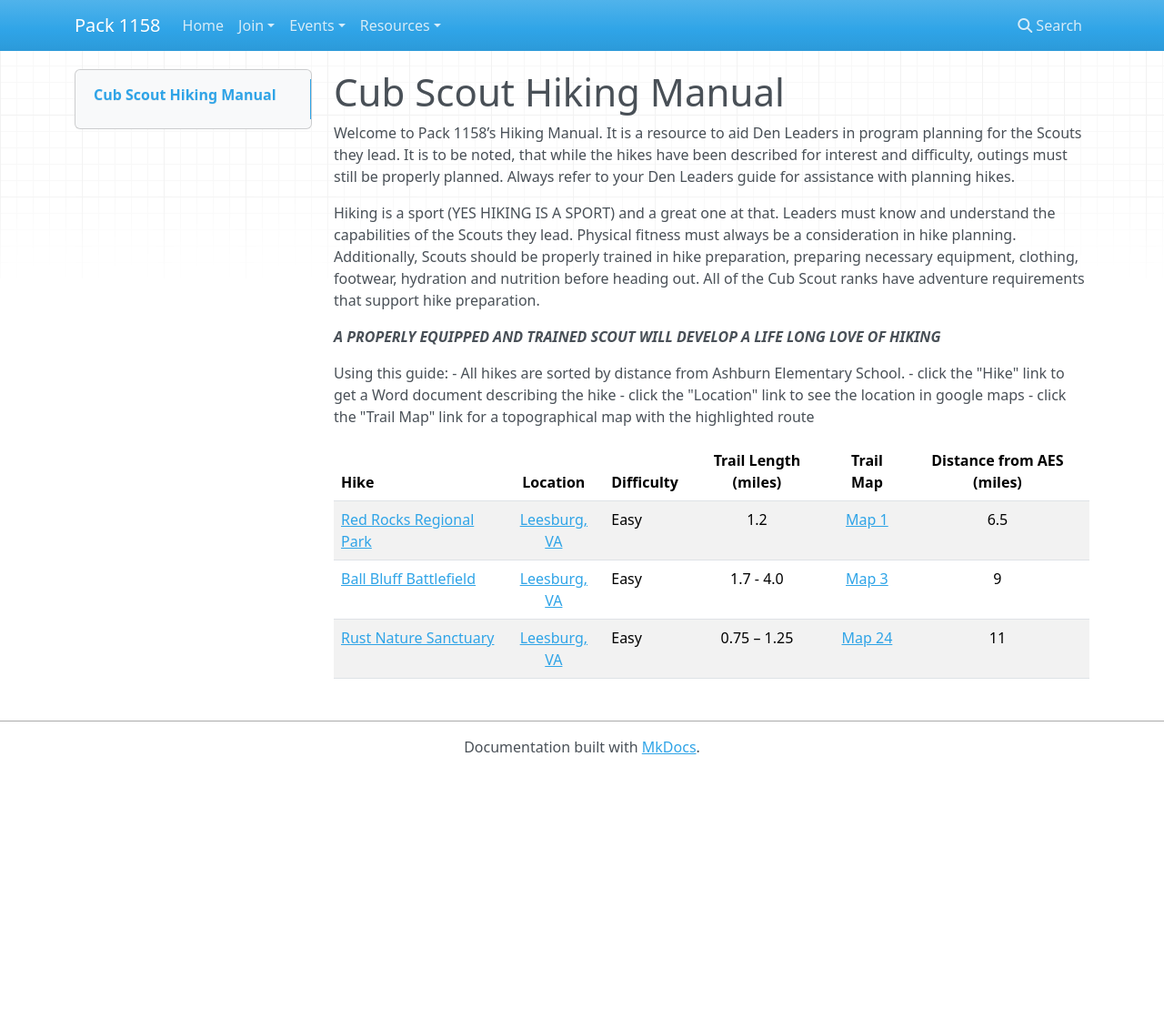
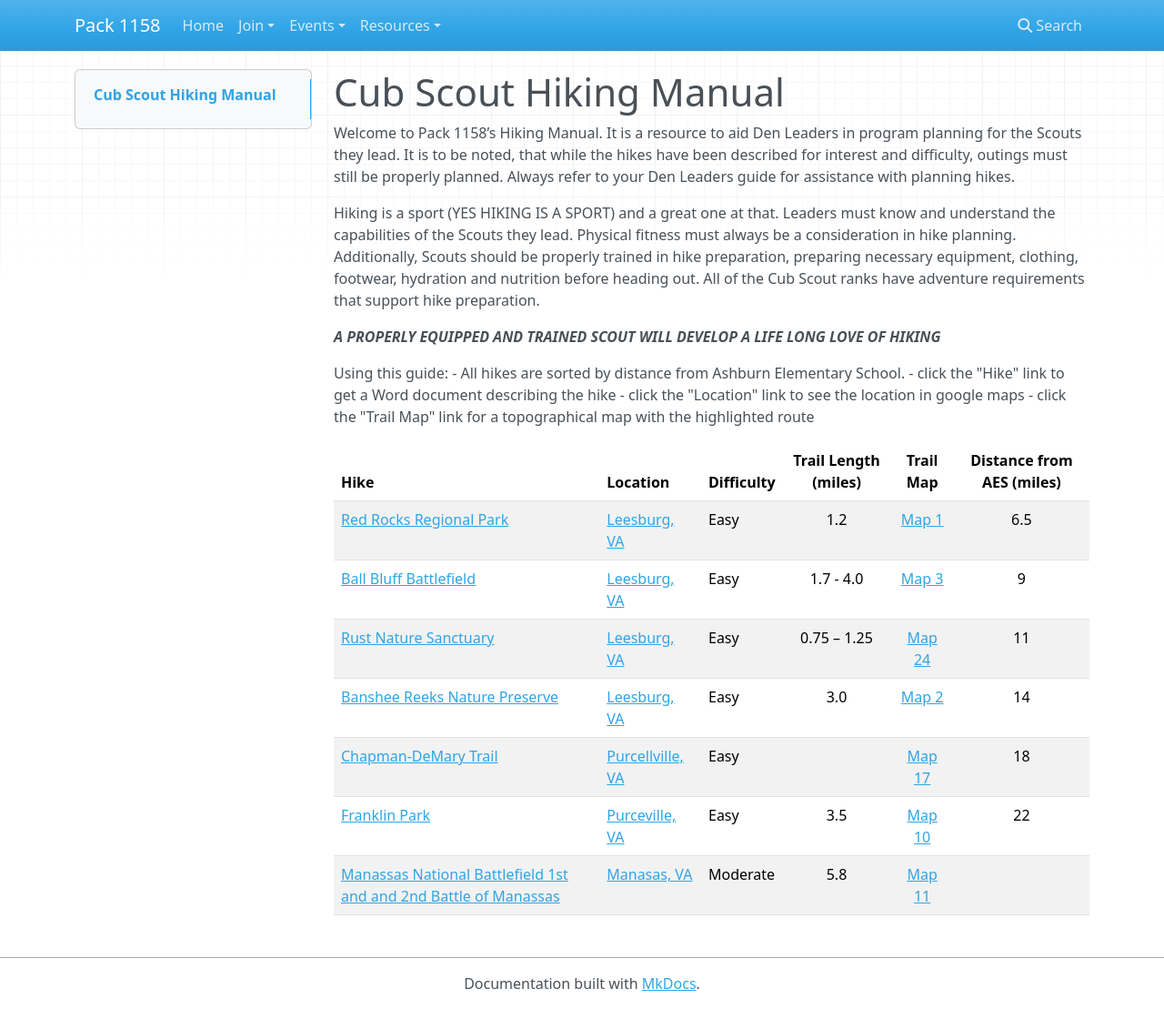
Before and after one commit to pack1158/pack1158.github.io, an MkDocs documentation site: the page built from docs/outdoors/hiking.md, in a window 1280 px wide and 1109 px high. Shown: the whole window at 91% size. Built offline with MkDocs 1.6.1, drawn with Linux system fonts in a browser that asks for light colours; nearby versions of some CDN libraries; old or Windows-style settings are respelled for this version of MkDocs.

Commit message:
Update hiking.md

```diff
--- a/docs/outdoors/hiking.md
+++ b/docs/outdoors/hiking.md
@@ -13,7 +13,11 @@ Using this guide:
 - click the "Trail Map" link for a topographical map with the highlighted route
 
  Hike | Location | Difficulty | Trail Length (miles) | Trail Map | Distance from AES (miles)
- ---- | :------: | ---------- | :----------: | :-------: | :---------------:
+ ---- | ------ | ---------- | :----------: | :-------: | :---------------:
 [Red Rocks Regional Park](Red%20Rocks%20Hike1.docx)  |	[Leesburg, VA](https://goo.gl/maps/8cJeH6c84VEBmzQx5)  |	Easy |	1.2 |	[Map 1](RedRockMap1-1.pdf)	| 6.5
 [Ball Bluff Battlefield](Balls%20Bluff%20Hike3.docx)|	[Leesburg, VA](https://goo.gl/maps/azUUyzDnhqj7PaUE7)|	Easy |	1.7 - 4.0	| [Map 3](Balls%20Bluff%20Map3-1.pdf) |	9
 [Rust Nature Sanctuary](Rust%20Nature%20Sanctuary%20Hike%2024.docx)|	[Leesburg, VA](https://goo.gl/maps/Nhe11a2EFkFeD6Lj8)| 	Easy	|0.75 – 1.25  |	[Map 24](Rust%20Nature%20Sanctuary%20Map24-1.pdf)	| 11
+[Banshee Reeks Nature Preserve](Banshee%20Reeks%20Hike2.docx)|	[Leesburg, VA](https://goo.gl/maps/BCDHZ4iGSeVgcQs66)|	Easy |	3.0|	[Map 2](Banshee%20Reeks%20Map2-1.jpg)|	14
+[Chapman-DeMary Trail](Chapman%20Demary%20hike17.docx)|	[Purcellville, VA](https://goo.gl/maps/vN9e57YvkDqTVTTdA)|	Easy||		[Map 17](chapman-demary%20map%2017-1.pdf) |	18
+[	Franklin Park	](Franklin%20Park%20Hike10.docx)|	[	Purceville, VA	](	https://goo.gl/maps/w34EFDK7r8khkwBD7	)|	Easy	|	3.5	|	[Map	10	](Franklin%20Park%20Map10-1.PDF)|	22
+[	Manassas National Battlefield 1st and and 2nd Battle of Manassas	](Manassas%20Battlefield%20Hike11.docx)|	[	Manasas, VA	](	https://goo.gl/maps/6ogTNwg6VwdNoFgD9	)|	Moderate	|	5.8	|	[Map	11	](Manassas%20Battlefield%20Map11-1.pdf)|
```
